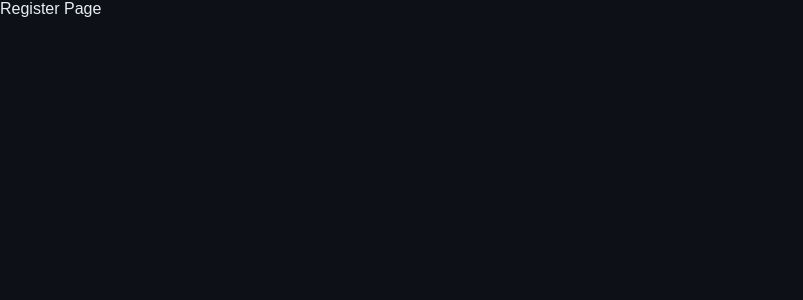
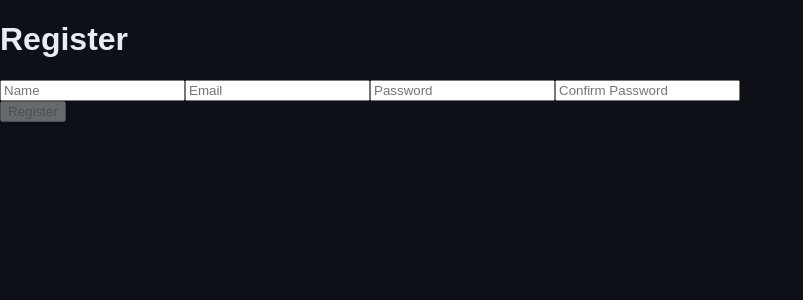
Before and after one commit to FurrukhJamal/cricketapp-frontend, a React (Vite) app: page /register in a window 1280 px wide. Shown: the top 300 px of the page, without its empty margins (0-803 px from the left). Built offline with nearby package versions, Linux system fonts and the light colour scheme.

Commit message:
initial tests of register done... implementation not finished yet

```diff
--- a/src/routes/Login.scss
+++ b/src/routes/Login.scss
@@ -29,6 +29,10 @@
             flex-direction: column;
             align-items: center;
 
+            p {
+                color : #FF6B6B;
+            }
+
         }
         button {
             padding: 10px;
--- a/src/routes/Register.jsx
+++ b/src/routes/Register.jsx
@@ -1,8 +1,71 @@
-import React from 'react'
+import React, { useContext, useState } from 'react'
+import { AuthContext } from '../context/AuthProvider'
 
 function Register() {
+  const [name, setName] = useState("")
+  const [email, setEmail] = useState("")
+  const [password, setPassword] = useState("")
+  const [Cpassword, setCpassword] = useState("")
+
+  const{error, setError, errorMessage, setErrorMessage} = useContext(AuthContext)
+
+  function handleNameChange(event){
+    if(errorMessage){
+      setErrorMessage("")
+    }
+    setName(event.target.value)
+  }
+
+  function handleEmailChange(event){
+    setEmail(event.target.value)
+  }
+
+  function handlePasswordChange(event){
+    setPassword(event.target.value)
+  }
+
+  function handleCpasswordChange(event){
+    setCpassword(event.target.value)
+  }
+
+  function handleSubmit(event){
+    event.preventDefault()
+    if(errorMessage){
+      setErrorMessage("")
+    }
+  }
+
+  function checkPasswords(){
+    if(password !== Cpassword){
+      setError(true)
+      setErrorMessage("passwords don't match")
+    }
+  }
+
   return (
-    <div>Register Page</div>
+    <div className='container'>
+      <div className = "registerContainer">
+        <h1>Register</h1>
+        <div>
+          <form action="" onSubmit = {handleSubmit}>
+            <input value = {name} onChange = {handleNameChange} type="text" placeholder='Name' required />
+            <input value = {email} onChange = {handleEmailChange} type="text" placeholder='Email' required />
+            <input value = {password} onChange = {handlePasswordChange} type="password" placeholder='Password' required />
+            <input value = {Cpassword} onBlur = {checkPasswords} onChange = {handleCpasswordChange} type="password" placeholder='Confirm Password' required />
+            {error && (
+              <div>
+                <p>{errorMessage}</p>
+              </div>
+            )}
+            <div>
+              <button type = "submit" disabled = {(name && email && password && Cpassword && (password == Cpassword)) ? false : true}>Register</button>
+            </div>
+
+          </form>
+        </div>
+
+      </div>
+    </div>
   )
 }
 
```
Also changed, not shown: 1 other file (tests, documents, lock files or other folders).
